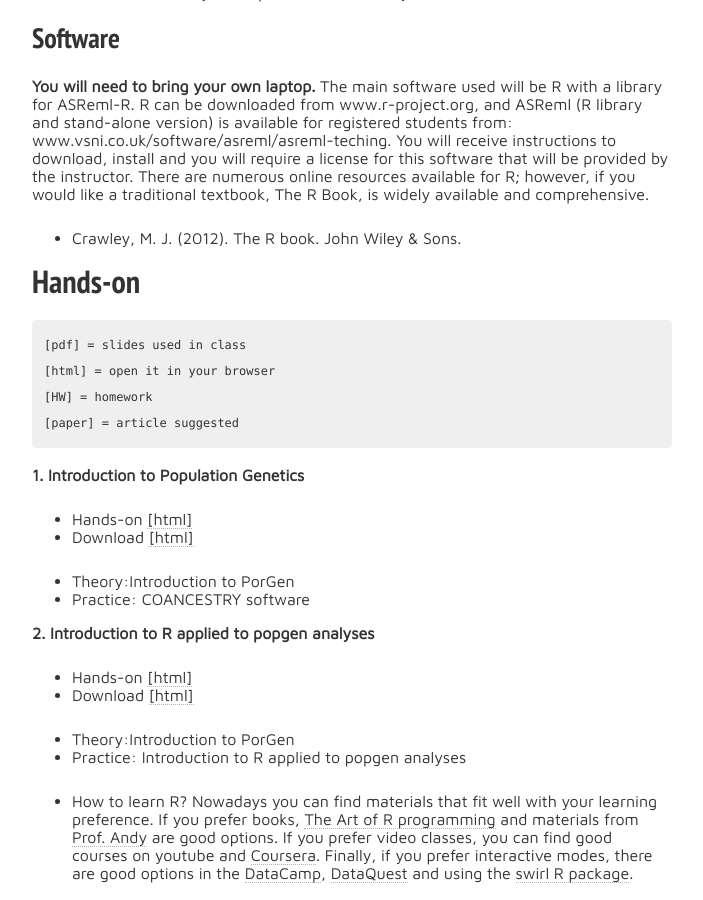
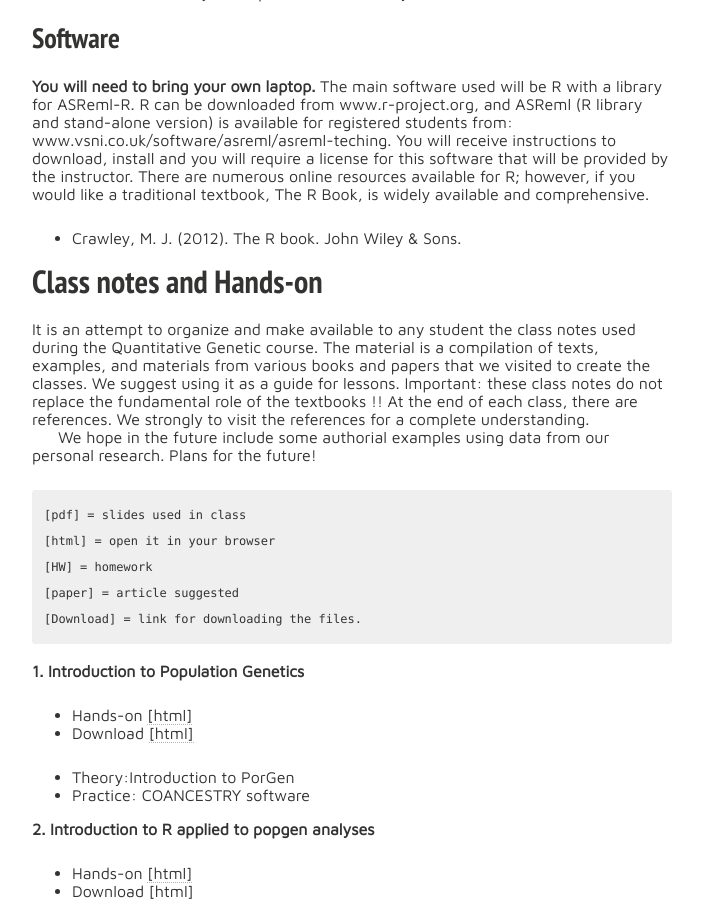
Before and after one commit to lfelipe-ferrao/lfelipe-ferrao.github.io, a Jekyll site: the page built from class/quantGenetic/index.md, in a window 1280 px wide and 900 px high, scrolled down 1014 px. Shown: the whole window, without its empty margins (288-991 px from the left). Built offline with Jekyll 4.4.1, drawn with Linux system fonts in a browser that asks for light colours; nearby versions of some CDN libraries; our own code applies the rules of GitHub Pages for plain Markdown files.

Commit message:
Update index.md

````diff
--- a/class/quantGenetic/index.md
+++ b/class/quantGenetic/index.md
@@ -44,14 +44,18 @@ the instructor. There are numerous online resources available for R; however, if
 traditional textbook, The R Book, is widely available and comprehensive.
 - Crawley, M. J. (2012). The R book. John Wiley & Sons.
 
-# Hands-on
+# Class notes and Hands-on
 
+It is an attempt to organize and make available to any student the class notes used during the Quantitative Genetic course. The material is a compilation of texts, examples, and materials from various books and papers that we visited to create the classes. We suggest using it as a guide for lessons. Important: these class notes do not replace the fundamental role of the textbooks !! At the end of each class, there are references. We strongly to visit the references for a complete understanding.
+
+We hope in the future include some authorial examples using data from our personal research. Plans for the future!
 
 ```
 [pdf] = slides used in class
 [html] = open it in your browser
 [HW] = homework
 [paper] = article suggested
+[Download] = link for downloading the files.
 ```
 **1. Introduction to Population Genetics**
 
````
